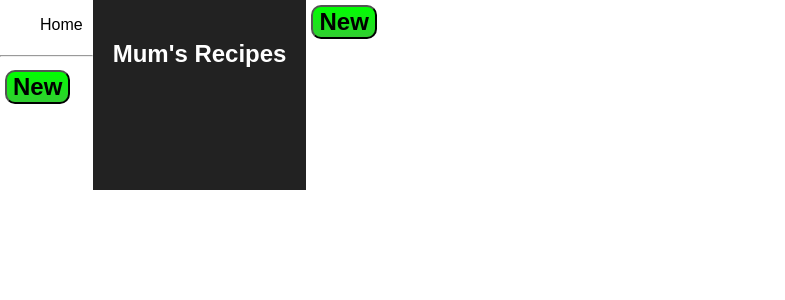
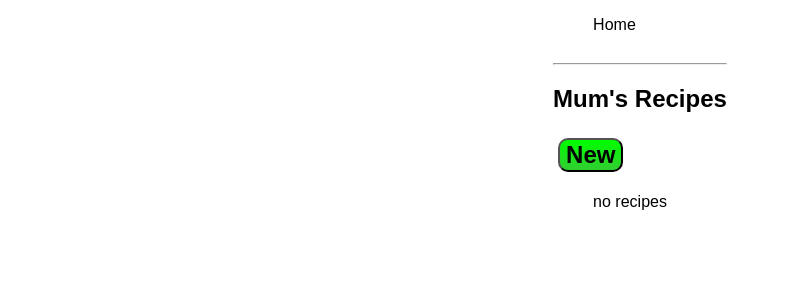
Before and after one commit to nikrb/recipes2, a React (Create React App) app: page / in a window 1280 px wide. Shown: the top 300 px of the page, without its empty margins (0-785 px from the left). Built offline with nearby package versions, Linux system fonts and the light colour scheme.

Commit message:
fix routing

```diff
--- a/src/App.css
+++ b/src/App.css
@@ -1,5 +1,7 @@
 .App {
   display: flex;
+  flex-direction: column;
+  align-items: center;
 }
 
 .App-header {
@@ -9,13 +11,12 @@
   color: white;
 }
 
-.App-intro {
-  font-size: large;
-}
-
-.nav ul{
+.nav {
   display: flex;
   flex-direction: row;
+  justify-content: flex-start;
+}
+.nav ul {
   list-style-type: none;
 }
 .nav li {
--- a/src/App.js
+++ b/src/App.js
@@ -16,14 +16,11 @@ class App extends Component {
               </ul>
             </div>
             <hr/>
+            <h2>Mum's Recipes</h2>
             <Route exact path="/" component={RecipeList}/>
             <Route path="/recipe" component={Recipe} />
           </div>
         </Router>
-        <div className="App-header">
-          <h2>Mum's Recipes</h2>
-        </div>
-        <RecipeList />
       </div>
     );
   };
--- a/src/RecipeList.js
+++ b/src/RecipeList.js
@@ -7,6 +7,9 @@ export default class RecipeList extends React.Component {
     recipe_list: [],
     selectedRecipe: null
   };
+  componentWillMount = () => {
+
+  }
   newClick = (e) => {
     this.setState( { goRecipe: true,
       selectedRecipe: { created: new Date(), name:"", ingredients: [], instructions: []}
@@ -31,7 +34,7 @@ export default class RecipeList extends React.Component {
           }} />
       );
     }
-    const recipe_list = this.state.recipe_list.map( function( recipe, ndx){
+    const recipe_list = this.state.recipe_list.map( ( recipe, ndx) => {
       return (
         <ListItem key={ndx} itemClicked={this.listClicked}
           item_id={recipe.name} item_text={recipe.name} deleteClicked={this.deleteClicked} />
@@ -39,10 +42,14 @@ export default class RecipeList extends React.Component {
     });
     return (
       <div>
-        <button type="button" onClick={this.newClick}>New</button>
-        <ul>
-          {recipe_list}
-        </ul>
+        <div>
+          <button type="button" onClick={this.newClick}>New</button>
+        </div>
+        <div>
+          <ul>
+            {recipe_list.length?recipe_list:"no recipes"}
+          </ul>
+        </div>
       </div>
     );
   };
```
